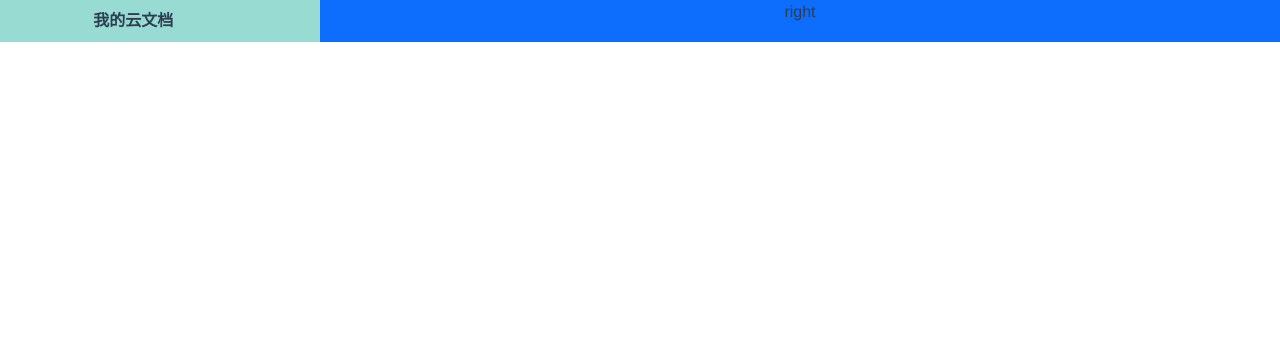
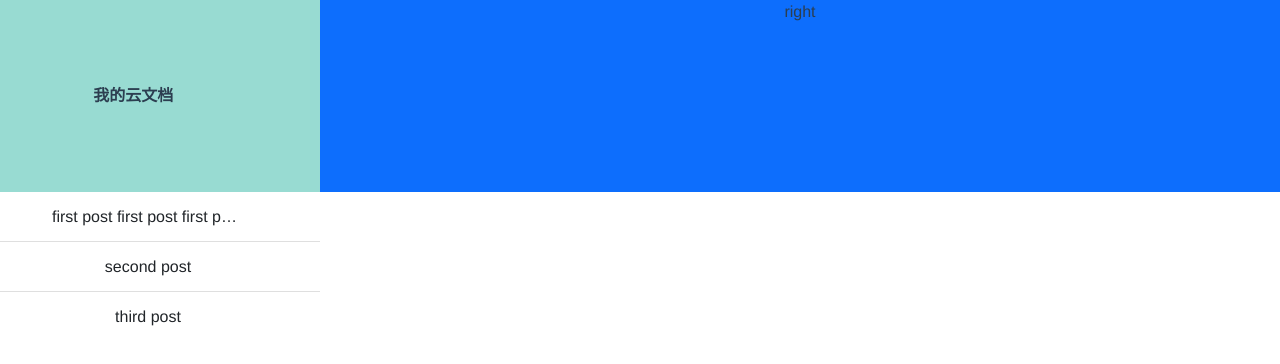
Before and after one commit to Cccatmint/electron-vue3-demo, a Vue app: page /#/ in a window 1280 px wide. Shown: the top 364 px of the page. Built offline with nearby package versions, Linux system fonts and the light colour scheme; a web font is replaced by a local one.

Commit message:
ADD components - FileList & FileListItem

```diff
--- /dev/null
+++ b/src/components/FileList.vue
@@ -0,0 +1,41 @@
+<template>
+  <ul class="file-list-container list-group list-group-flush">
+    <template v-for="file in files" :key="file.id">
+      <FileListItem
+        :file="file"
+        @edit="handleEdit($event, file)"
+        @delete="handleDelete(file.id)"
+      />
+    </template>
+  </ul>
+</template>
+
+<script>
+import FileListItem from '../components/FileListItem.vue'
+export default {
+  props: {
+    files: {
+      type: Array,
+      required: true
+    }
+  },
+  components: { FileListItem },
+  setup () {
+    function handleEdit (payload, file) {
+      console.log('edit - payload & file: ', payload, file)
+    }
+
+    function handleDelete (id) {
+      console.log('delete file by id: ', id)
+    }
+
+    return {
+      handleEdit,
+      handleDelete
+    }
+  }
+}
+</script>
+
+<style lang="scss" scoped>
+</style>
--- /dev/null
+++ b/src/components/FileListItem.vue
@@ -0,0 +1,100 @@
+<template>
+  <li
+    class="
+      file-list-item
+      list-group-item
+      row
+      d-flex
+      justify-content-between
+      align-items-center
+    "
+  >
+    <i v-show="!isEdit" class="iconfont icon-markdown col-1"></i>
+    <span v-show="!isEdit" class="col-9 text-truncate">{{ file.title }}</span>
+    <input
+      ref="inputRef"
+      v-if="isEdit"
+      v-model="inputValue"
+      @keyup.enter="$emit('edit', inputValue)"
+      @blur="cancelInput"
+      type="text"
+      class="col-10"
+    />
+    <div class="operate-button col-2">
+      <i
+        :class="['iconfont', isEdit ? 'icon-close' : 'icon-edit']"
+        @click="handleEditClick"
+      ></i>
+      <i
+        v-show="!isEdit"
+        class="iconfont icon-delete"
+        @click="$emit('delete')"
+      ></i>
+    </div>
+  </li>
+</template>
+
+<script>
+// dsc: click 'edit button' & enter => emit('edit', inputValue)
+// dsc: click 'delete button' => emit('delete)
+import { nextTick, ref } from 'vue'
+export default {
+  props: {
+    file: {
+      type: Object,
+      required: true
+    }
+  },
+  emits: ['edit', 'delete'],
+  setup (props) {
+    const isEdit = ref(false)
+    const inputValue = ref('')
+    const inputRef = ref(null)
+
+    function cancelInput () {
+      inputValue.value = ''
+      isEdit.value = false
+    }
+
+    function handleEditClick () {
+      isEdit.value = !isEdit.value
+      if (isEdit.value) {
+        inputValue.value = props.file.title
+        nextTick(() => {
+          inputRef.value.focus()
+        })
+      }
+    }
+    return {
+      isEdit,
+      inputValue,
+      inputRef,
+      cancelInput,
+      handleEditClick
+    }
+  }
+}
+</script>
+
+<style lang="scss" scoped>
+.file-list-item {
+  min-height: 50px;
+
+  .operate-button {
+    display: flex;
+    align-items: center;
+    justify-content: space-around;
+    padding: 0;
+    font-weight: bold;
+
+    i {
+      cursor: pointer;
+    }
+  }
+
+  .edit-input {
+    outline: none;
+    box-sizing: border-box;
+  }
+}
+</style>
--- /dev/null
+++ b/src/components/filesData.js
@@ -0,0 +1,20 @@
+export const defaultFiles = [
+  {
+    id: '1',
+    title: 'first post first post first postfirst postfirst postfirst postfirst post',
+    body: 'should be aware of this',
+    createdAt: 1563762965704
+  },
+  {
+    id: '2',
+    title: 'second post',
+    body: '## this is title',
+    createdAt: 1563762965704
+  },
+  {
+    id: '3',
+    title: 'third post',
+    body: '## third post',
+    createdAt: 1563762965704
+  }
+]
--- a/src/style/iconfont.css
+++ b/src/style/iconfont.css
@@ -1,6 +1,6 @@
 @font-face {
   font-family: "iconfont"; /* Project id 3291153 */
-    src: url('//at.alicdn.com/t/font_3291153_8tmbtqyz9qk.woff2?t=1648646962534') format('woff2');
+  src: url('//at.alicdn.com/t/font_3291153_lb0w6u8o8y.woff2?t=1649944919848') format('woff2');
 }
 
 .iconfont {
@@ -9,6 +9,10 @@
   font-style: normal;
   -webkit-font-smoothing: antialiased;
   -moz-osx-font-smoothing: grayscale;
+}
+
+.icon-markdown:before {
+  content: "\e6eb";
 }
 
 .icon-ID-dianjihou:before {
--- a/src/views/HomeView.vue
+++ b/src/views/HomeView.vue
@@ -2,10 +2,8 @@
   <div class="container-fluid">
     <div class="row">
       <div class="col-3 bg-danger left-panel">
-        <FileSearch
-          title="我的云文档"
-          @search="handleSearch"
-        />
+        <FileSearch title="我的云文档" @search="handleSearch" />
+        <FileList :files="defaultFiles || []"/>
       </div>
       <div class="col-9 bg-primary right-panel">right</div>
     </div>
@@ -14,15 +12,19 @@
 
 <script>
 import FileSearch from '../components/FileSearch.vue'
+import FileList from '../components/FileList.vue'
+import { defaultFiles } from '../components/filesData.js'
 export default {
-  components: { FileSearch },
+  components: { FileSearch, FileList },
   setup () {
     function handleSearch (payload) {
       // todo: search handle
       console.log(payload)
+      console.log(defaultFiles)
     }
     return {
-      handleSearch
+      handleSearch,
+      defaultFiles
     }
   }
 }
```
Lines whose indentation alone changed are shown as unchanged.
